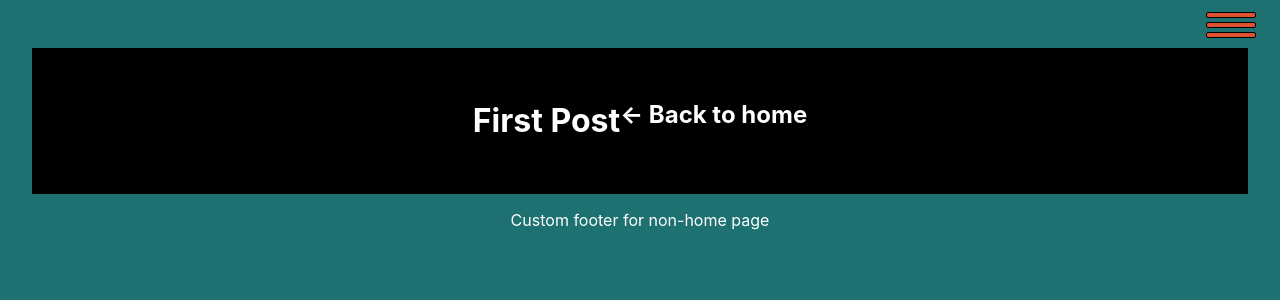
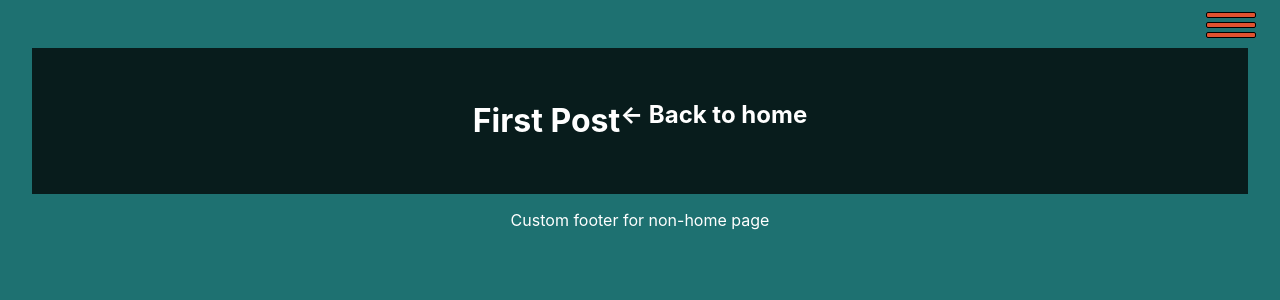
Before and after one commit to off2mxrs/portfolio2023, a Next.js app: page /first-post in a window 1280 px wide. Shown: the top 300 px of the page. Built offline with nearby package versions, Linux system fonts and the light colour scheme.

Commit message:
show page edits

```diff
--- a/components/layout.module.css
+++ b/components/layout.module.css
@@ -43,8 +43,9 @@
   }
 
   .showPage {
-    background-color: black;
+    background-color: rgba(0, 0, 0, 0.75);
     padding: 2rem;
+    border-radius: 40px;
   }
 
   .showPageContainer {
@@ -66,6 +67,10 @@
   .showPageHead {
     padding-right: 1.5rem;
   }
+
+  .showPage {
+    border-radius: 0px;
+  }
 }
 
   @media (min-width: 1200px) {
```
